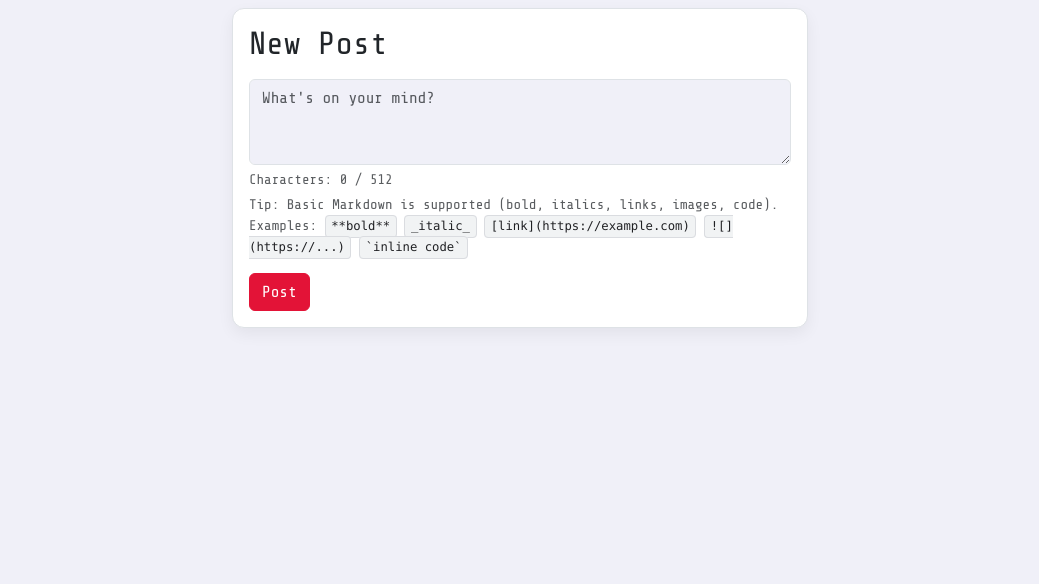
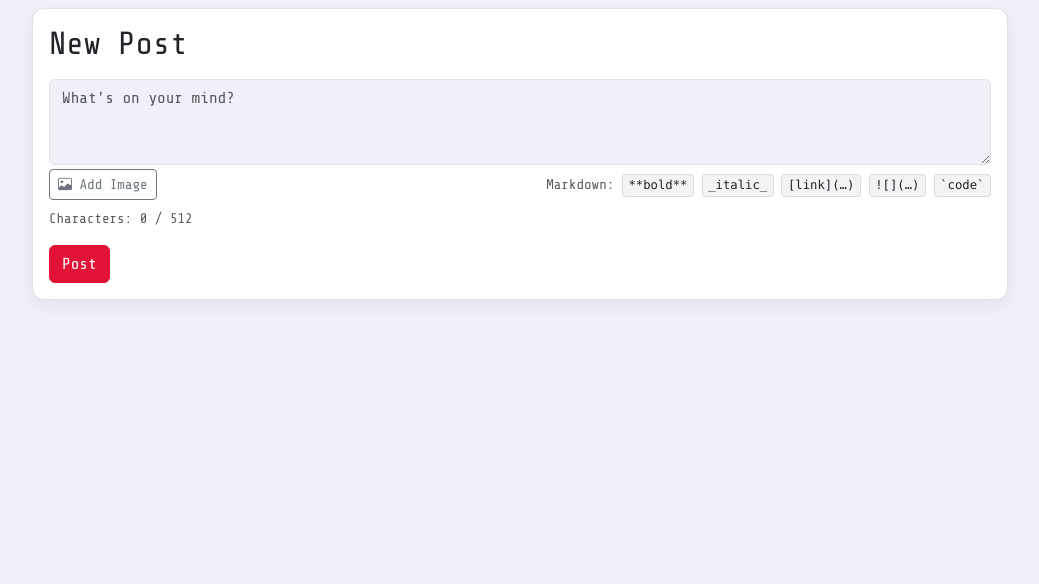
Before and after one commit to TheCrazyGM/hive-micro, a Flask app: template app/templates/pages/new_post.html in a window 1280 px wide. Shown: the part 59-643 px from the top of the page, without its empty margins (120-1159 px from the left). Run offline with Flask 3, Linux system fonts and the light colour scheme; the template is opened without the code that fills it, so the values that code supplies are empty; some libraries are stand-ins or nearby versions.

Commit message:
feat: add image upload support with drag-and-drop and modal UI using images.hive.blog

```diff
--- a/app/static/js/post.js
+++ b/app/static/js/post.js
@@ -9,6 +9,11 @@ document.addEventListener("DOMContentLoaded", function () {
   const replyAuthor = params.get('author');
   const notice = document.getElementById('replyNotice');
   const preview = document.getElementById('replyPreview');
+  const addImageBtn = document.getElementById('addImageBtn');
+  const imageModalEl = document.getElementById('imageUploadModal');
+  const imageFileInput = document.getElementById('imageFileInput');
+  const imageUploadBtn = document.getElementById('imageUploadBtn');
+  const imageUploadStatus = document.getElementById('imageUploadStatus');
 
   function escapeHTML(s) {
     return String(s)
@@ -17,6 +22,119 @@ document.addEventListener("DOMContentLoaded", function () {
       .replace(/>/g, '&gt;')
       .replace(/"/g, '&quot;')
       .replace(/'/g, '&#39;');
+  }
+  // --- Image Upload Helpers (images.hive.blog via Keychain) ---
+  function setImageStatus(msg, type){
+    if (!imageUploadStatus) return;
+    imageUploadStatus.textContent = msg || '';
+    imageUploadStatus.className = 'small ' + (type === 'error' ? 'text-danger' : type === 'success' ? 'text-success' : 'text-muted');
+  }
+
+  function insertAtCursor(textarea, text){
+    try {
+      const start = textarea.selectionStart;
+      const end = textarea.selectionEnd;
+      const before = textarea.value.substring(0, start);
+      const after = textarea.value.substring(end);
+      textarea.value = before + text + after;
+      const pos = start + text.length;
+      textarea.selectionStart = textarea.selectionEnd = pos;
+      textarea.focus();
+      updateCounter();
+    } catch (_) { /* ignore */ }
+  }
+
+  async function uploadImageToImagesHiveBlog(file){
+    return new Promise((resolve, reject) => {
+      try {
+        const username = localStorage.getItem('hive.username');
+        if (!username) { reject(new Error('Please login first.')); return; }
+        if (!window.hive_keychain) { reject(new Error('Hive Keychain not detected.')); return; }
+        const reader = new FileReader();
+        reader.onload = (event) => {
+          try {
+            const imageData = new Uint8Array(event.target.result);
+            const enc = new TextEncoder();
+            const challengeBytes = enc.encode('ImageSigningChallenge');
+            const messageBytes = new Uint8Array(challengeBytes.length + imageData.length);
+            messageBytes.set(challengeBytes, 0);
+            messageBytes.set(imageData, challengeBytes.length);
+            const bufferObj = { type: 'Buffer', data: Array.from(messageBytes) };
+            window.hive_keychain.requestSignBuffer(username, JSON.stringify(bufferObj), 'Posting', (response) => {
+              if (!response || !response.success) { reject(new Error(response && response.message ? response.message : 'Signature failed')); return; }
+              const signature = response.result;
+              const formData = new FormData();
+              formData.append('file', file);
+              fetch(`https://images.hive.blog/${encodeURIComponent(username)}/${encodeURIComponent(signature)}`, { method: 'POST', body: formData })
+                .then((res) => res.json())
+                .then((data) => {
+                  if (data && data.url) resolve(data.url); else reject(new Error('No URL in response'));
+                })
+                .catch((err) => reject(err));
+            });
+          } catch (e) { reject(e); }
+        };
+        reader.onerror = () => reject(new Error('Failed to read file'));
+        reader.readAsArrayBuffer(file);
+      } catch (e) { reject(e); }
+    });
+  }
+
+  function openImageModal(){
+    try {
+      if (!imageModalEl) return;
+      if (imageFileInput) imageFileInput.value = '';
+      setImageStatus('', '');
+      const modal = new bootstrap.Modal(imageModalEl);
+      modal.show();
+      imageModalEl.__modalInstance = modal;
+    } catch (_) {}
+  }
+
+  async function handleImageUpload(){
+    try {
+      if (!imageFileInput || !imageFileInput.files || imageFileInput.files.length === 0) {
+        setImageStatus('Please select an image file.', 'error');
+        return;
+      }
+      const file = imageFileInput.files[0];
+      setImageStatus('Signing and uploading…', '');
+      const url = await uploadImageToImagesHiveBlog(file);
+      setImageStatus('Uploaded successfully', 'success');
+      // Insert markdown at cursor
+      const md = `\n![](${url})\n`;
+      if (ta) insertAtCursor(ta, md);
+      if (imageModalEl && imageModalEl.__modalInstance) imageModalEl.__modalInstance.hide();
+      if (window.showToast) showToast('Image uploaded', 'success');
+    } catch (e) {
+      setImageStatus('Upload failed: ' + (e && e.message ? e.message : e), 'error');
+      if (window.showToast) showToast('Image upload failed: ' + (e && e.message ? e.message : e), 'danger');
+    }
+  }
+
+  if (addImageBtn) addImageBtn.addEventListener('click', openImageModal);
+  if (imageUploadBtn) imageUploadBtn.addEventListener('click', handleImageUpload);
+
+  // Drag & Drop support on the textarea
+  if (ta) {
+    ta.addEventListener('dragover', (e) => { e.preventDefault(); });
+    ta.addEventListener('dragenter', (e) => { e.preventDefault(); });
+    ta.addEventListener('drop', async (e) => {
+      try {
+        e.preventDefault();
+        const files = e.dataTransfer && e.dataTransfer.files ? e.dataTransfer.files : null;
+        if (!files || files.length === 0) return;
+        const file = Array.from(files).find(f => /^image\//.test(f.type));
+        if (!file) return;
+        if (window.showToast) showToast('Uploading image…', 'info');
+        const url = await uploadImageToImagesHiveBlog(file);
+        const md = `\n![](${url})\n`;
+        insertAtCursor(ta, md);
+        if (window.showToast) showToast('Image uploaded', 'success');
+      } catch (err) {
+        if (window.showToast) showToast('Image upload failed: ' + (err && err.message ? err.message : err), 'danger');
+      }
+    });
   }
   function linkify(text) {
     const esc = escapeHTML(text || '');
--- a/app/templates/pages/new_post.html
+++ b/app/templates/pages/new_post.html
@@ -2,7 +2,7 @@
 {% block title %}New Post{% endblock %}
 {% block content %}
   <div class="row justify-content-center">
-    <div class="col-md-8" style="max-width: 600px;">
+    <div class="col-md-12" style="max-width: 1000px;">
       {% include 'partials/new_post_widget.html' %}
     </div>
   </div>
--- a/app/templates/partials/new_post_widget.html
+++ b/app/templates/partials/new_post_widget.html
@@ -8,16 +8,40 @@
         <textarea class="form-control" id="postContent" rows="3" placeholder="What's on your mind?"
                   maxlength="{{ config['CONTENT_MAX_LEN'] }}"></textarea>
       </div>
-      <div class="form-text">Characters: <span id="charCounter">0 / {{ config['CONTENT_MAX_LEN'] }}</span></div>
-      <div class="form-text mb-3">
-        Tip: Basic Markdown is supported (bold, italics, links, images, code). Examples:
-        <code>**bold**</code>
-        <code>_italic_</code>
-        <code>[link](https://example.com)</code>
-        <code>![](https://...)</code>
-        <code>`inline code`</code>
+      <div class="d-flex align-items-center justify-content-between flex-wrap gap-2 mb-2">
+        <button type="button" class="btn btn-sm btn-outline-secondary" id="addImageBtn">
+          <i class="bi bi-image"></i> Add Image
+        </button>
+        <small class="text-muted">
+          Markdown: <code>**bold**</code> <code>_italic_</code> <code>[link](…)</code> <code>![](…)</code> <code>`code`</code>
+        </small>
       </div>
+      <div class="form-text mb-3">Characters: <span id="charCounter">0 / {{ config['CONTENT_MAX_LEN'] }}</span></div>
       <button type="submit" class="btn btn-primary">Post</button>
     </form>
   </div>
 </div>
+
+<!-- Image Upload Modal -->
+<div class="modal fade" id="imageUploadModal" tabindex="-1" aria-labelledby="imageUploadModalLabel" aria-hidden="true">
+  <div class="modal-dialog">
+    <div class="modal-content">
+      <div class="modal-header">
+        <h5 class="modal-title" id="imageUploadModalLabel">Add Image</h5>
+        <button type="button" class="btn-close" data-bs-dismiss="modal" aria-label="Close"></button>
+      </div>
+      <div class="modal-body">
+        <div class="mb-3">
+          <label for="imageFileInput" class="form-label">Select image</label>
+          <input type="file" class="form-control" id="imageFileInput" accept="image/*" />
+          <div class="form-text">Your image will be uploaded to images.hive.blog using a Hive Keychain signature.</div>
+        </div>
+        <div id="imageUploadStatus" class="small text-muted"></div>
+      </div>
+      <div class="modal-footer">
+        <button type="button" class="btn btn-outline-secondary" data-bs-dismiss="modal">Cancel</button>
+        <button type="button" class="btn btn-primary" id="imageUploadBtn">Upload & Insert</button>
+      </div>
+    </div>
+  </div>
+</div>
```
